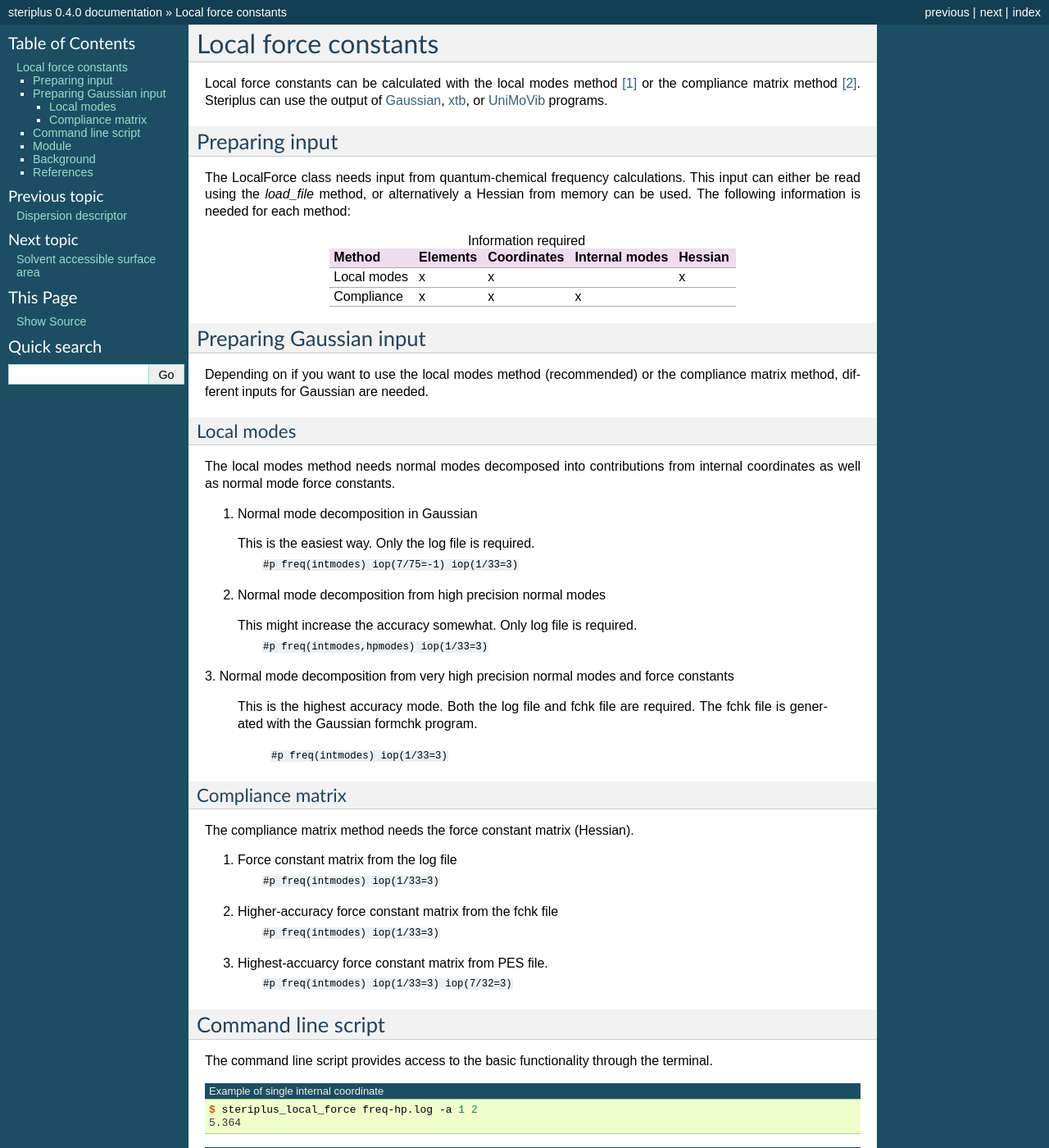
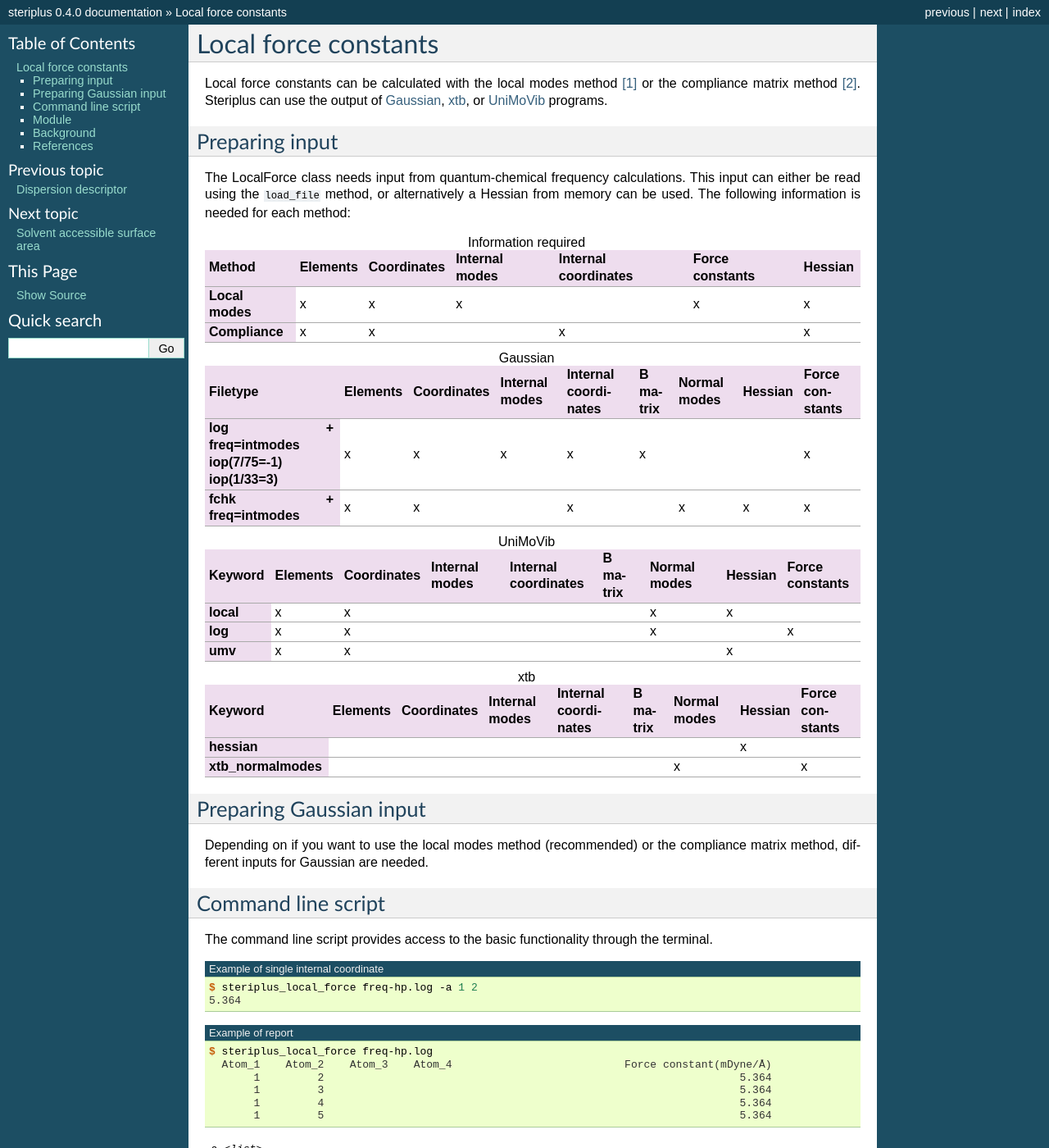
Before and after one commit to digital-chemistry-laboratory/morfeus, a Sphinx documentation site: the page built from docs/local_force.rst, in a window 1280 px wide and 1400 px high. Shown: the whole window at 82% size. Built offline with Sphinx 7.4.7, drawn with Linux system fonts in a browser that asks for light colours.

Commit message:
Test tables

```diff
--- a/docs/local_force.rst
+++ b/docs/local_force.rst
@@ -11,16 +11,34 @@ Preparing input
 ***************
 
 The LocalForce class needs input from quantum-chemical frequency calculations.
-This input can either be read using the `load_file` method, or alternatively
+This input can either be read using the ``load_file`` method, or alternatively
 a Hessian from memory can be used. The following information is needed for each
 method:
 
 .. csv-table:: Information required
-  :header: "Method", "Elements", "Coordinates", "Internal modes", "Hessian"
+  :file: tables/local_force_required.csv
+  :header-rows: 1
+  :stub-columns: 1
   :align: center
 
-  "Local modes", "x", "x", "", "x"
-  "Compliance", "x", "x", "x", ""
+.. csv-table:: Gaussian
+  :file: tables/local_force_gaussian.csv
+  :header-rows: 1
+  :stub-columns: 1
+  :align: center
+
+.. csv-table:: UniMoVib
+  :file: tables/local_force_unimovib.csv
+  :header-rows: 1
+  :stub-columns: 1
+  :align: center
+
+.. csv-table:: xtb
+  :file: tables/local_force_xtb.csv
+  :header-rows: 1
+  :stub-columns: 1
+  :align: center
+
 
 ************************
 Preparing Gaussian input
@@ -29,37 +47,6 @@ Preparing Gaussian input
 Depending on if you want to use the local modes method (recommended) or the
 compliance matrix method, different inputs for Gaussian are needed.
 
-###########
-Local modes
-###########
-
-The local modes method needs normal modes decomposed into contributions from
-internal coordinates as well as normal mode force constants.
-
-1. Normal mode decomposition in Gaussian
-  This is the easiest way. Only the log file is required.
-    ``#p freq(intmodes) iop(7/75=-1) iop(1/33=3)``
-2. Normal mode decomposition from high precision normal modes
-  This might increase the accuracy somewhat. Only log file is required.
-    ``#p freq(intmodes,hpmodes) iop(1/33=3)``
-3. Normal mode decomposition from very high precision normal modes and force
-constants
-  This is the highest accuracy mode. Both the log file and fchk file are
-  required. The fchk file is generated with the Gaussian formchk program.
-    ``#p freq(intmodes) iop(1/33=3)``
-
-#################
-Compliance matrix
-#################
-
-The compliance matrix method needs the force constant matrix (Hessian).
-
-1. Force constant matrix from the log file
-    ``#p freq(intmodes) iop(1/33=3)``
-2. Higher-accuracy force constant matrix from the fchk file
-    ``#p freq(intmodes) iop(1/33=3)``
-3. Highest-accuarcy force constant matrix from PES file.
-    ``#p freq(intmodes) iop(1/33=3) iop(7/32=3)``
 
 *******************
 Command line script
--- /dev/null
+++ b/docs/tables/local_force_gaussian.csv
@@ -0,0 +1,3 @@
+Filetype,Elements,Coordinates,Internal modes,Internal coordinates,B matrix,Normal modes,Hessian,Force constants
+log + freq=intmodes iop(7/75=-1) iop(1/33=3),x,x,x,x,x,,,x
+"fchk + freq=intmodes ",x,x,,x,,x,x,x
--- /dev/null
+++ b/docs/tables/local_force_required.csv
@@ -0,0 +1,3 @@
+"Method", "Elements", "Coordinates", "Internal modes", "Internal coordinates", "Force constants", "Hessian"
+"Local modes", "x", "x", "x", "", "x", "x"
+"Compliance", "x", "x", "", "x", "", "x"
--- /dev/null
+++ b/docs/tables/local_force_unimovib.csv
@@ -0,0 +1,4 @@
+Keyword,Elements,Coordinates,Internal modes,Internal coordinates,B matrix,Normal modes,Hessian,Force constants
+local,x,x,,,,x,x,
+log,x,x,,,,x,,x
+umv,x,x,,,,,x,
--- /dev/null
+++ b/docs/tables/local_force_xtb.csv
@@ -0,0 +1,3 @@
+Keyword,Elements,Coordinates,Internal modes,Internal coordinates,B matrix,Normal modes,Hessian,Force constants
+hessian,,,,,,,x,
+xtb_normalmodes,,,,,,x,,x
```
